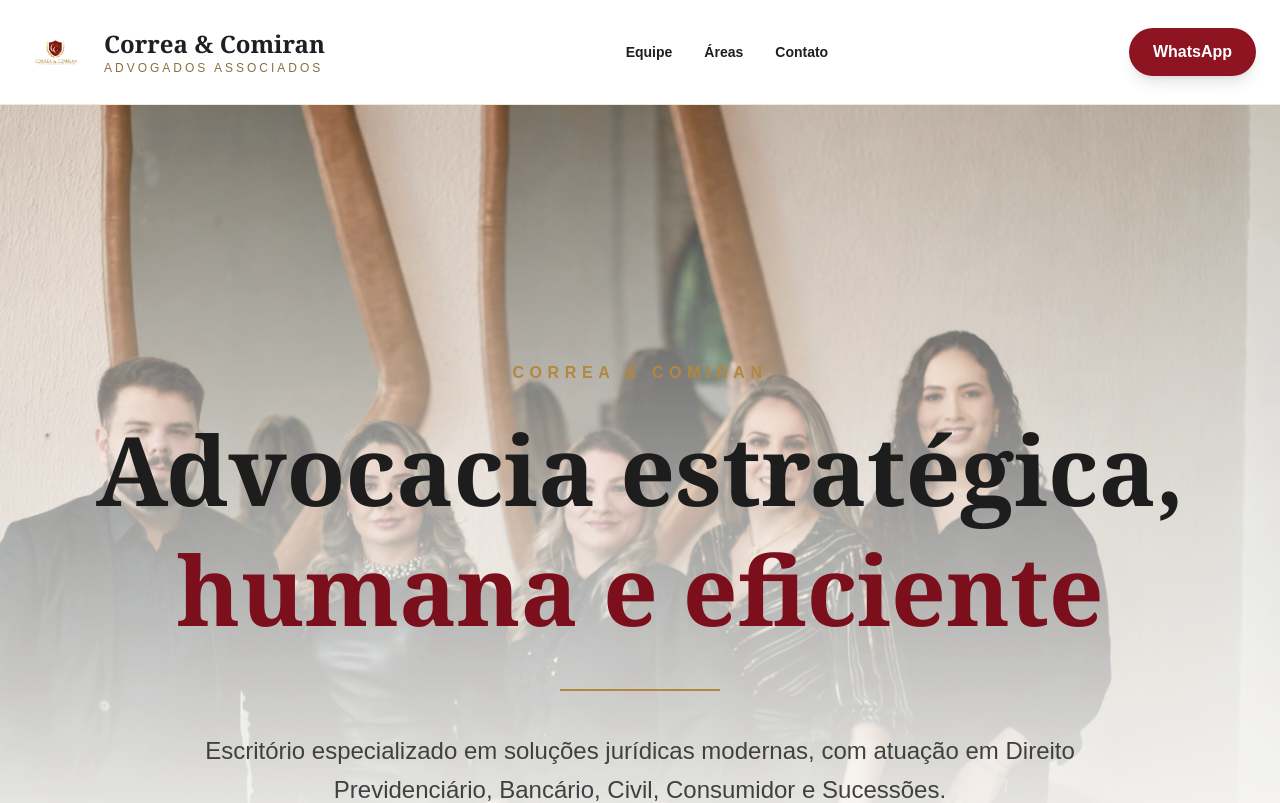
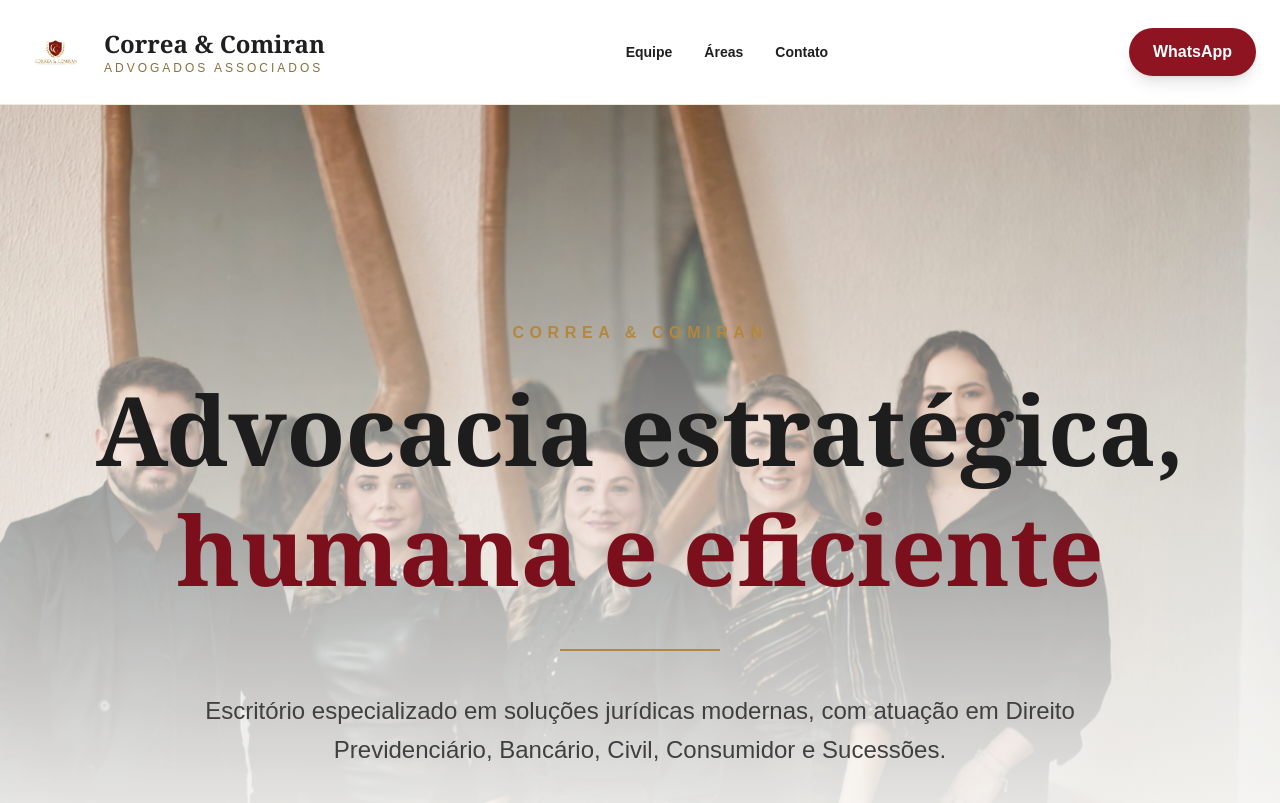
Before and after one commit to correacomiranadv-beep/correa-comiran, a Next.js app: page / in a window 1280 px wide. Shown: the top 803 px of the page. Built offline with nearby package versions, Linux system fonts and the light colour scheme.

Commit message:
ajuste hero

```diff
--- a/app/page.tsx
+++ b/app/page.tsx
@@ -100,7 +100,7 @@ export default function Home() {
   </div>
 
   {/* Conteúdo */}
-  <div className="relative z-10 text-center px-6 pt-40">
+  <div className="relative z-10 text-center px-6 pt-20">
     <p className="uppercase tracking-[0.35em] text-[#b3873d] font-bold mb-6">
       Correa & Comiran
     </p>
```
